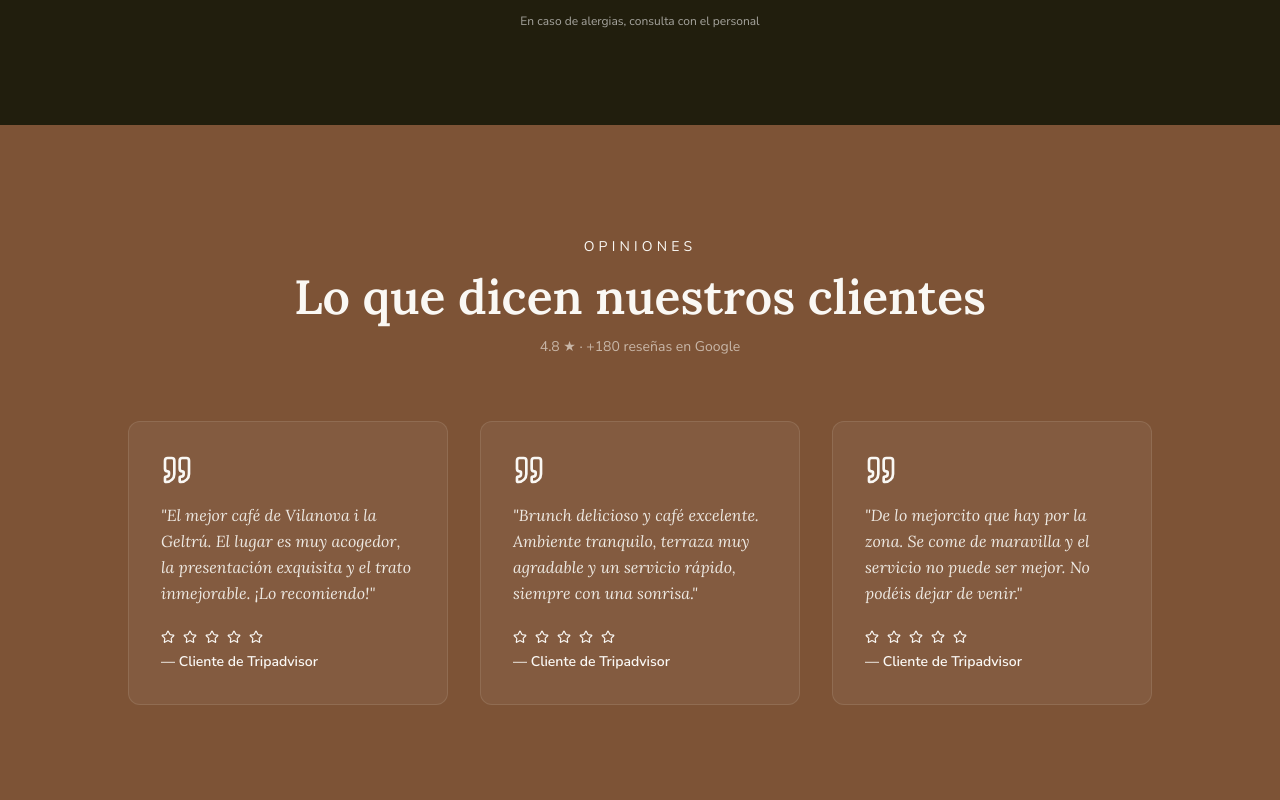
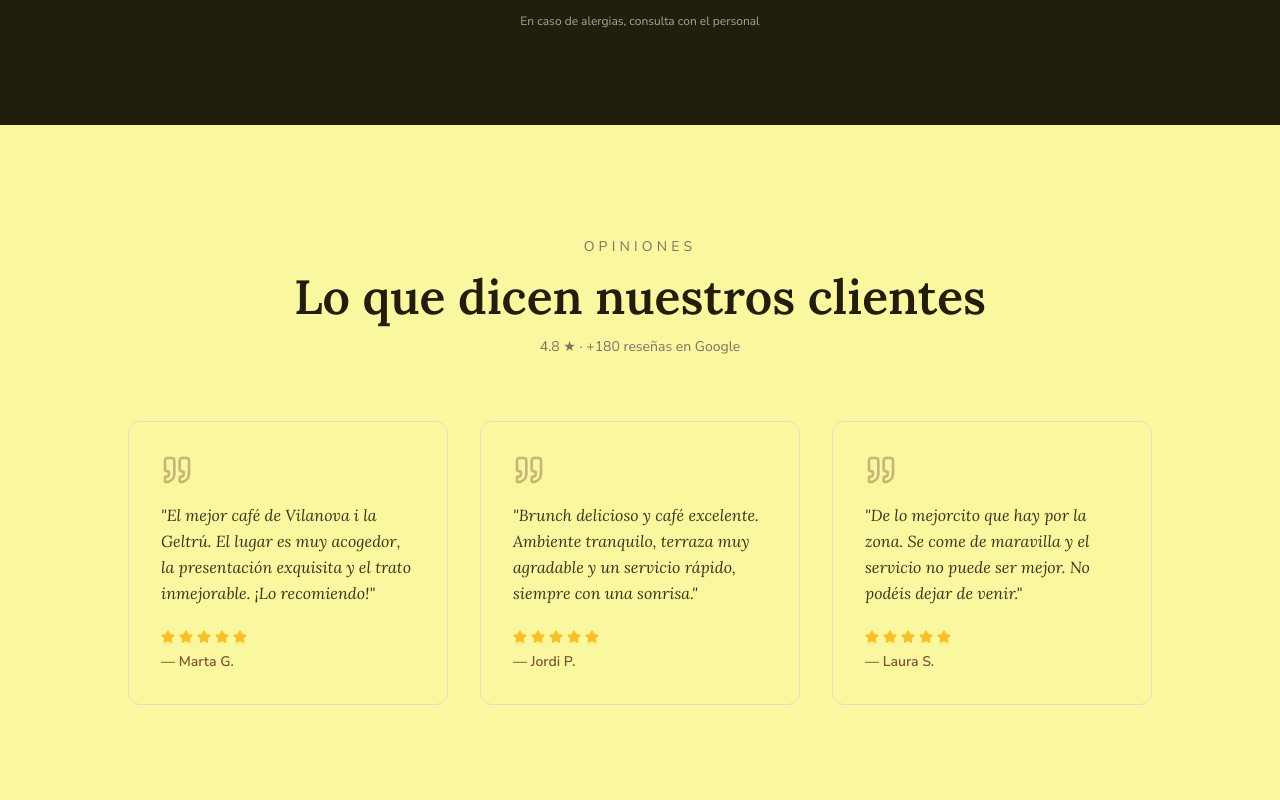
Before and after one commit to raudyweb/RESTART, a React (Vite) app: page / in a window 1280 px wide. Shown: the part 2360-3160 px from the top of the page. Built offline with nearby package versions, Linux system fonts and the light colour scheme.

Commit message:
Cambio de color y estrellas corregidas

```diff
--- a/src/components/ReviewsSection.tsx
+++ b/src/components/ReviewsSection.tsx
@@ -3,47 +3,50 @@ import { Star, Quote } from "lucide-react";
 const reviews = [
   {
     text: "El mejor café de Vilanova i la Geltrú. El lugar es muy acogedor, la presentación exquisita y el trato inmejorable. ¡Lo recomiendo!",
-    author: "Cliente de Tripadvisor",
+    author: "Marta G.",
+    rating: 5,
   },
   {
     text: "Brunch delicioso y café excelente. Ambiente tranquilo, terraza muy agradable y un servicio rápido, siempre con una sonrisa.",
-    author: "Cliente de Tripadvisor",
+    author: "Jordi P.",
+    rating: 5,
   },
   {
     text: "De lo mejorcito que hay por la zona. Se come de maravilla y el servicio no puede ser mejor. No podéis dejar de venir.",
-    author: "Cliente de Tripadvisor",
+    author: "Laura S.",
+    rating: 5,
   },
 ];
 
 const ReviewsSection = () => {
   return (
-    <section id="opiniones" className="py-20 md:py-28 bg-primary text-primary-foreground">
+    <section id="opiniones" className="py-20 md:py-28 bg-background">
       <div className="container mx-auto px-4">
         <div className="text-center mb-16">
-          <p className="text-gold-light font-body text-sm tracking-[0.3em] uppercase mb-4">
+          <p className="text-muted-foreground font-body text-sm tracking-[0.3em] uppercase mb-4">
             Opiniones
           </p>
-          <h2 className="font-display text-3xl md:text-5xl font-bold">
+          <h2 className="font-display text-3xl md:text-5xl font-bold text-foreground">
             Lo que dicen nuestros clientes
           </h2>
-          <p className="text-primary-foreground/60 mt-4 text-sm">4.8 ★ · +180 reseñas en Google</p>
+          <p className="text-muted-foreground mt-4 text-sm">4.8 ★ · +180 reseñas en Google</p>
         </div>
         <div className="grid grid-cols-1 md:grid-cols-3 gap-8 max-w-5xl mx-auto">
           {reviews.map((review, index) => (
             <div
               key={index}
-              className="bg-primary-foreground/5 border border-primary-foreground/10 rounded-xl p-8 hover:bg-primary-foreground/10 transition-all duration-500 hover:-translate-y-1 group"
+              className="bg-card border border-border rounded-xl p-8 hover:shadow-md transition-all duration-500 hover:-translate-y-1 group"
             >
-              <Quote size={32} className="text-gold/60 mb-4 group-hover:text-gold transition-colors" />
-              <p className="text-primary-foreground/90 text-base leading-relaxed mb-6 italic font-display">
+              <Quote size={32} className="text-primary/40 mb-4 group-hover:text-primary transition-colors" />
+              <p className="text-foreground/90 text-base leading-relaxed mb-6 italic font-display">
                 "{review.text}"
               </p>
-              <div className="flex items-center gap-2 mb-2">
-                {[...Array(5)].map((_, i) => (
-                  <Star key={i} size={14} className="fill-gold text-gold" />
+              <div className="flex items-center gap-1 mb-2">
+                {[...Array(review.rating)].map((_, i) => (
+                  <Star key={i} size={14} className="fill-amber-400 text-amber-400" />
                 ))}
               </div>
-              <p className="text-gold-light font-semibold text-sm">
+              <p className="text-primary font-semibold text-sm">
                 — {review.author}
               </p>
             </div>
```
